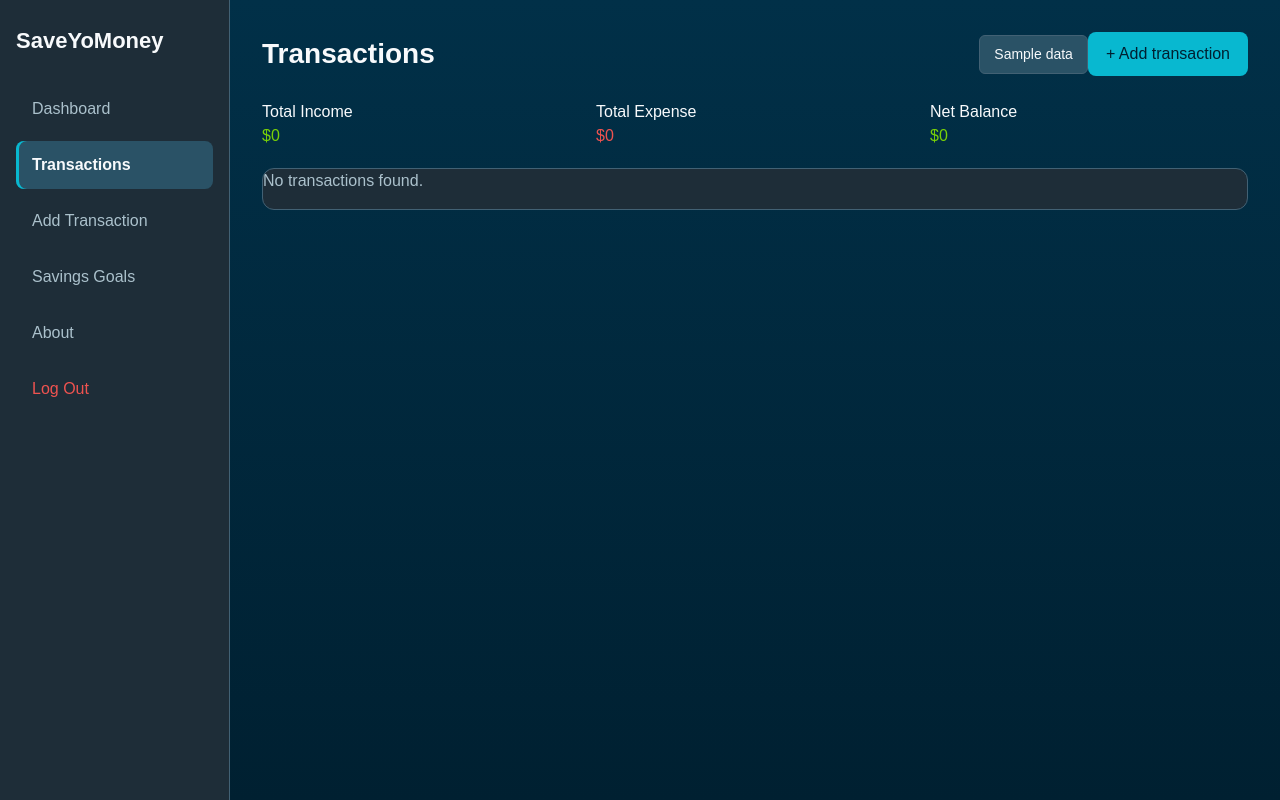
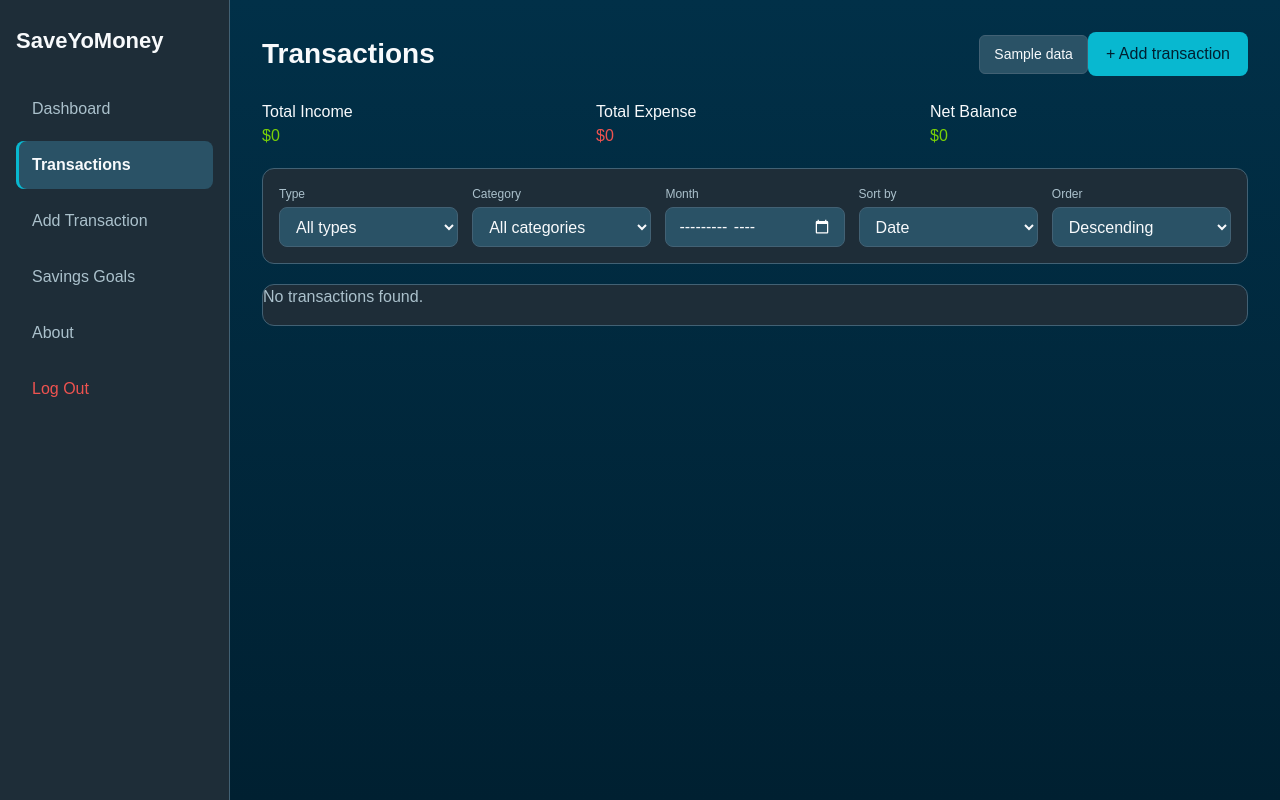
Before and after one commit to tilongg/personal-finance-tracker-group4, a React (Vite) app: page /transactions in a window 1280 px wide. Built offline with nearby package versions, Linux system fonts and the light colour scheme; sample sign-in values are in the browser's storage.

Commit message:
added the filter ui

```diff
--- a/src/pages/Transactions.jsx
+++ b/src/pages/Transactions.jsx
@@ -1,6 +1,8 @@
+import { useState } from "react";
 import { Link } from "react-router-dom";
 import TransactionTable from "../components/transactions/TransactionTable";
 import { useFinance } from "../contexts/FinanceContext";
+import { tags } from "../data/sampleData";
 
 export default function Transactions() {
   const {
@@ -9,6 +11,14 @@ export default function Transactions() {
     loadSampleTransactions,
     sampleTransactionsLoaded
   } = useFinance();
+
+  const [filters, setFilters] = useState({
+    type: "",
+    tag: "",
+    month: "",
+    sortBy: "date",
+    sortOrder: "descending"
+  });
 
   const totalIncome = transactions
     .filter((transaction) => transaction.type === "income")
@@ -25,6 +35,11 @@ export default function Transactions() {
     );
 
   const balance = totalIncome - totalExpense;
+
+  function handleFilterChange(event) {
+    const { name, value } = event.target;
+    setFilters((current) => ({ ...current, [name]: value }));
+  }
 
   function handleDelete(id) {
     if (window.confirm("Delete this transaction?")) {
@@ -77,6 +92,81 @@ export default function Transactions() {
         </div>
       </div>
 
+      <section className="card transaction-filters" aria-label="Filter transactions">
+        <div className="filter-field">
+          <label htmlFor="filter-type">Type</label>
+          <select
+            id="filter-type"
+            name="type"
+            className="form-control"
+            value={filters.type}
+            onChange={handleFilterChange}
+          >
+            <option value="">All types</option>
+            <option value="income">Income</option>
+            <option value="expense">Expense</option>
+          </select>
+        </div>
+
+        <div className="filter-field">
+          <label htmlFor="filter-tag">Category</label>
+          <select
+            id="filter-tag"
+            name="tag"
+            className="form-control"
+            value={filters.tag}
+            onChange={handleFilterChange}
+          >
+            <option value="">All categories</option>
+            {tags.map((tag) => (
+              <option key={tag} value={tag}>
+                {tag}
+              </option>
+            ))}
+          </select>
+        </div>
+
+        <div className="filter-field">
+          <label htmlFor="filter-month">Month</label>
+          <input
+            id="filter-month"
+            name="month"
+            type="month"
+            className="form-control"
+            value={filters.month}
+            onChange={handleFilterChange}
+          />
+        </div>
+
+        <div className="filter-field">
+          <label htmlFor="sort-by">Sort by</label>
+          <select
+            id="sort-by"
+            name="sortBy"
+            className="form-control"
+            value={filters.sortBy}
+            onChange={handleFilterChange}
+          >
+            <option value="date">Date</option>
+            <option value="amount">Amount</option>
+          </select>
+        </div>
+
+        <div className="filter-field">
+          <label htmlFor="sort-order">Order</label>
+          <select
+            id="sort-order"
+            name="sortOrder"
+            className="form-control"
+            value={filters.sortOrder}
+            onChange={handleFilterChange}
+          >
+            <option value="descending">Descending</option>
+            <option value="ascending">Ascending</option>
+          </select>
+        </div>
+      </section>
+
       <TransactionTable
         transactions={transactions}
         balance={balance}
--- a/src/styles/shared.css
+++ b/src/styles/shared.css
@@ -192,6 +192,37 @@ table.simple-table tfoot td {
   color: var(--color-text);
   border: 1px solid var(--color-border);
 }
+.transaction-filters {
+  display: grid;
+  grid-template-columns: repeat(5, minmax(0, 1fr));
+  gap: 14px;
+  margin-bottom: 20px;
+  padding: 16px;
+}
+
+.filter-field {
+  min-width: 0;
+}
+
+.filter-field label {
+  display: block;
+  margin-bottom: 4px;
+  color: var(--color-muted);
+  font-size: 12px;
+}
+
+.transaction-filters .form-control {
+  height: 40px;
+  min-width: 0;
+  padding: 8px 12px;
+  line-height: 1.2;
+}
+
+@media (max-width: 600px) {
+  .transaction-filters {
+    grid-template-columns: repeat(2, minmax(0, 1fr));
+  }
+}
 @media (max-width: 600px) {
   .page {
     padding: 20px 16px;
```
